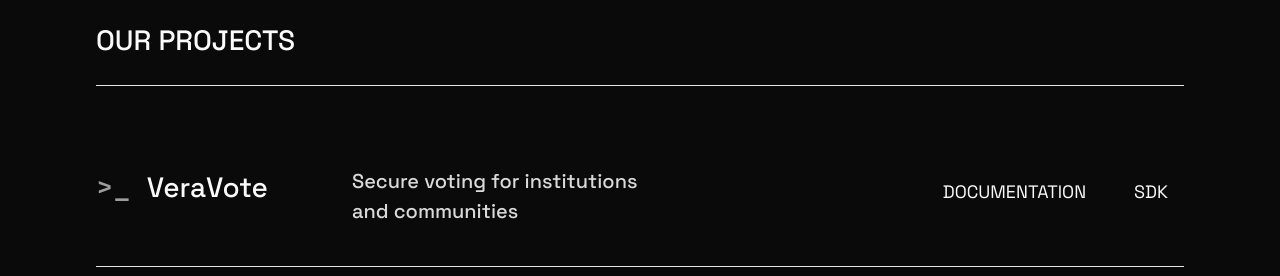
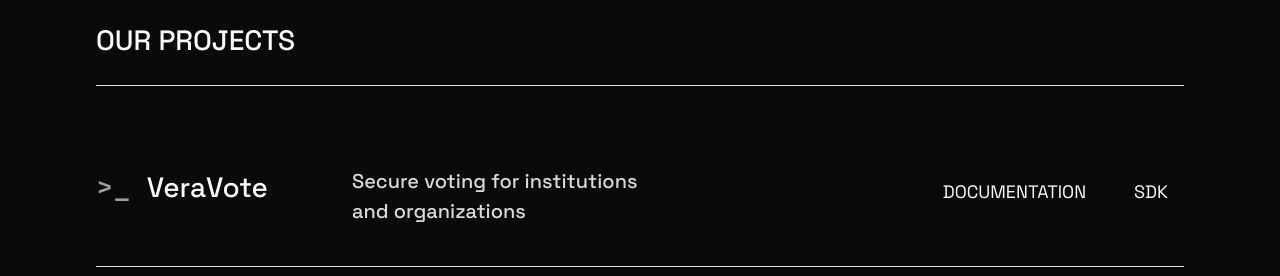
Before and after one commit to Poneglyph-Labs/landing, a Next.js app: page / in a window 1280 px wide. Shown: the part 2302-2578 px from the top of the page. Built offline with nearby package versions, Linux system fonts and the light colour scheme.

Commit message:
fix: fixed typeo in veravote project

```diff
--- a/app/projects/data/projectsData.ts
+++ b/app/projects/data/projectsData.ts
@@ -24,8 +24,8 @@ export const projects: Project[] = [
     {
         id: 'veravote',
         title: 'VeraVote',
-        description: 'Secure voting for institutions and communities',
-        status: 'Production — live governance for DAO coalition',
+        description: 'Secure voting for institutions and organizations',
+        status: 'Production — live decision making for multiple organizations',
         systemArchitecture:
             'VeraVote is a privacy-preserving electronic voting protocol designed for high-stakes governance in hostile network environments. Built upon a custom zk-SNARK circuit, it allows voters to generate a validity proof of their ballot locally without revealing their vote choice to the coordinator or the public ledger. The system architecture separates the ballot casting layer from the tallying layer, utilizing a homomorphic tallying scheme that enables universal verifiability. This ensures that any observer can mathematically prove the election outcome is correct without decrypting individual votes. The implementation mitigates coercion vectors by allowing for infinite vote overwrites prior to the tallying phase, rendering the final key generation non-deterministic from the perspective of an external observer.',
         technicalSummary: [
```
